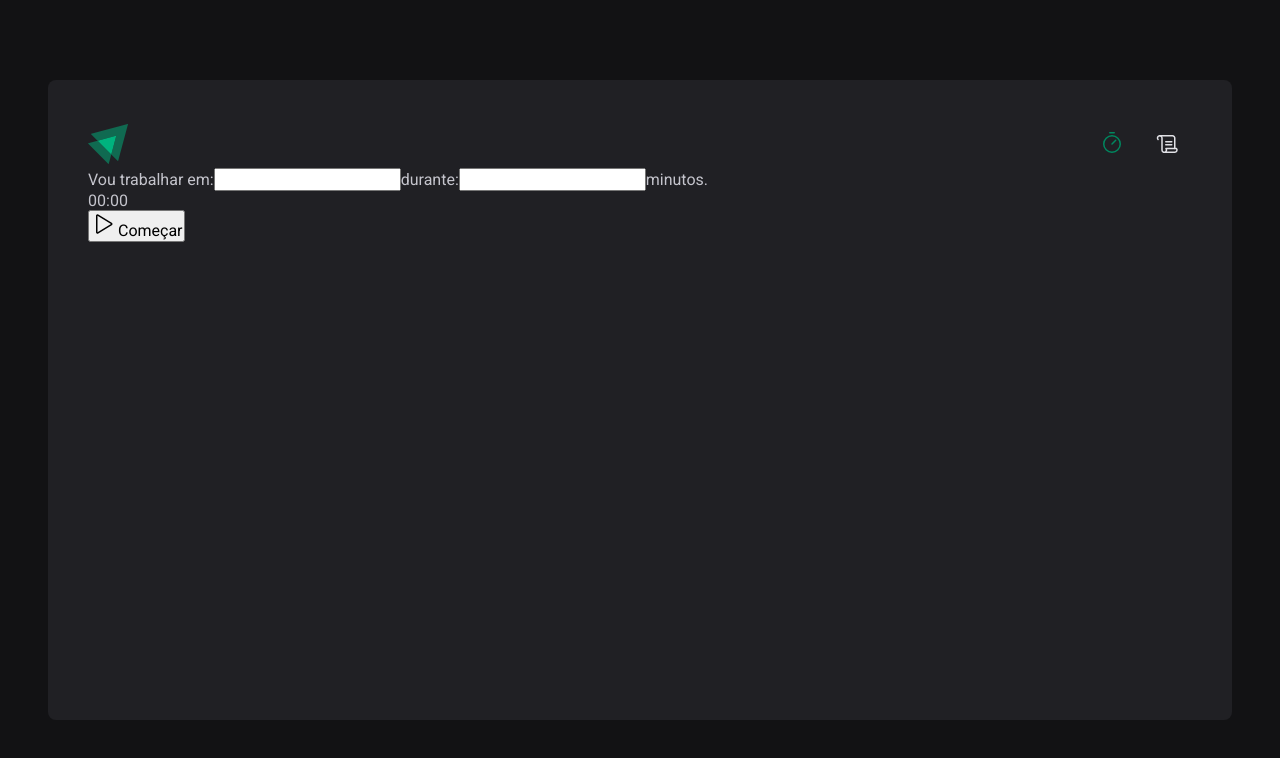
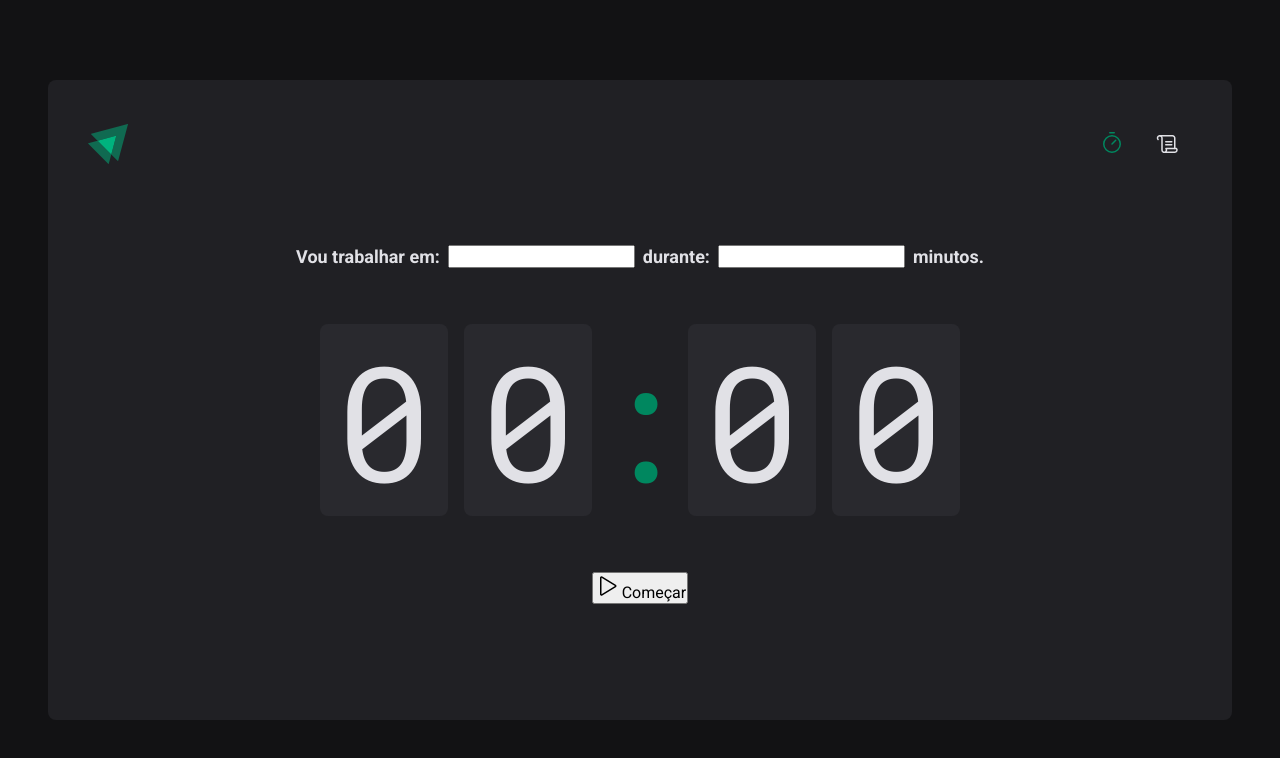
Before and after one commit to gabriellac2002/timer-pomodoro, a React (Vite) app: page / in a window 1280 px wide. Shown: the top 758 px of the page. Built offline with nearby package versions, Linux system fonts and the light colour scheme.

Commit message:
refactor Home page: enhance layout with styled components and improve form structure

```diff
--- a/src/pages/Home/index.tsx
+++ b/src/pages/Home/index.tsx
@@ -1,10 +1,16 @@
 import { Play } from "phosphor-react";
+import {
+  CountdownContainer,
+  FormContainer,
+  HomeContainer,
+  Separator,
+} from "./styles";
 
 export function Home() {
   return (
-    <div>
+    <HomeContainer>
       <form>
-        <div>
+        <FormContainer>
           <label htmlFor="task">Vou trabalhar em:</label>
           <input id="task" type="text" />
 
@@ -12,20 +18,20 @@
           <input id="minutesAmount" type="number" />
 
           <span>minutos.</span>
-        </div>
+        </FormContainer>
 
-        <div>
+        <CountdownContainer>
           <span>0</span>
           <span>0</span>
-          <span>:</span>
+          <Separator>:</Separator>
           <span>0</span>
           <span>0</span>
-        </div>
+        </CountdownContainer>
 
         <button type="submit">
           <Play size={24} /> Começar
         </button>
       </form>
-    </div>
+    </HomeContainer>
   );
 }
--- a/src/pages/Home/styles.ts
+++ b/src/pages/Home/styles.ts
@@ -0,0 +1,54 @@
+import styled from "styled-components";
+
+export const HomeContainer = styled.div`
+  flex: 1;
+  display: flex;
+  justify-content: center;
+  align-items: center;
+  flex-direction: column;
+
+  form {
+    display: flex;
+    flex-direction: column;
+    align-items: center;
+    gap: 3.5rem;
+  }
+`;
+
+export const FormContainer = styled.div`
+  width: 100%;
+  display: flex;
+  align-items: center;
+  justify-content: center;
+  gap: 0.5rem;
+  color: ${(props) => props.theme["gray-100"]};
+  font-size: 1.125rem;
+  font-weight: bold;
+  flex-wrap: wrap;
+`;
+
+export const CountdownContainer = styled.div`
+  font-family: "Roboto Mono", monospace;
+  font-size: 10rem;
+  line-height: 8rem;
+  color: ${(props) => props.theme["gray-100"]};
+
+  display: flex;
+  gap: 1rem;
+
+  span {
+    background-color: ${(props) => props.theme["gray-700"]};
+    padding: 2rem 1rem;
+    border-radius: 8px;
+  }
+`;
+
+export const Separator = styled.div`
+  padding: 2rem 0;
+  color: ${(props) => props.theme["green-500"]};
+
+  width: 4rem;
+  overflow: hidden;
+  display: flex;
+  justify-content: center;
+`;
--- a/src/styles/global.ts
+++ b/src/styles/global.ts
@@ -15,6 +15,7 @@
 body{
     background-color: ${(props) => props.theme["gray-900"]};
     color: ${(props) => props.theme["gray-300"]};
+    -webkit-font-smoothing: antialiased;
 }
 
 body, input, textarea, button {
```
